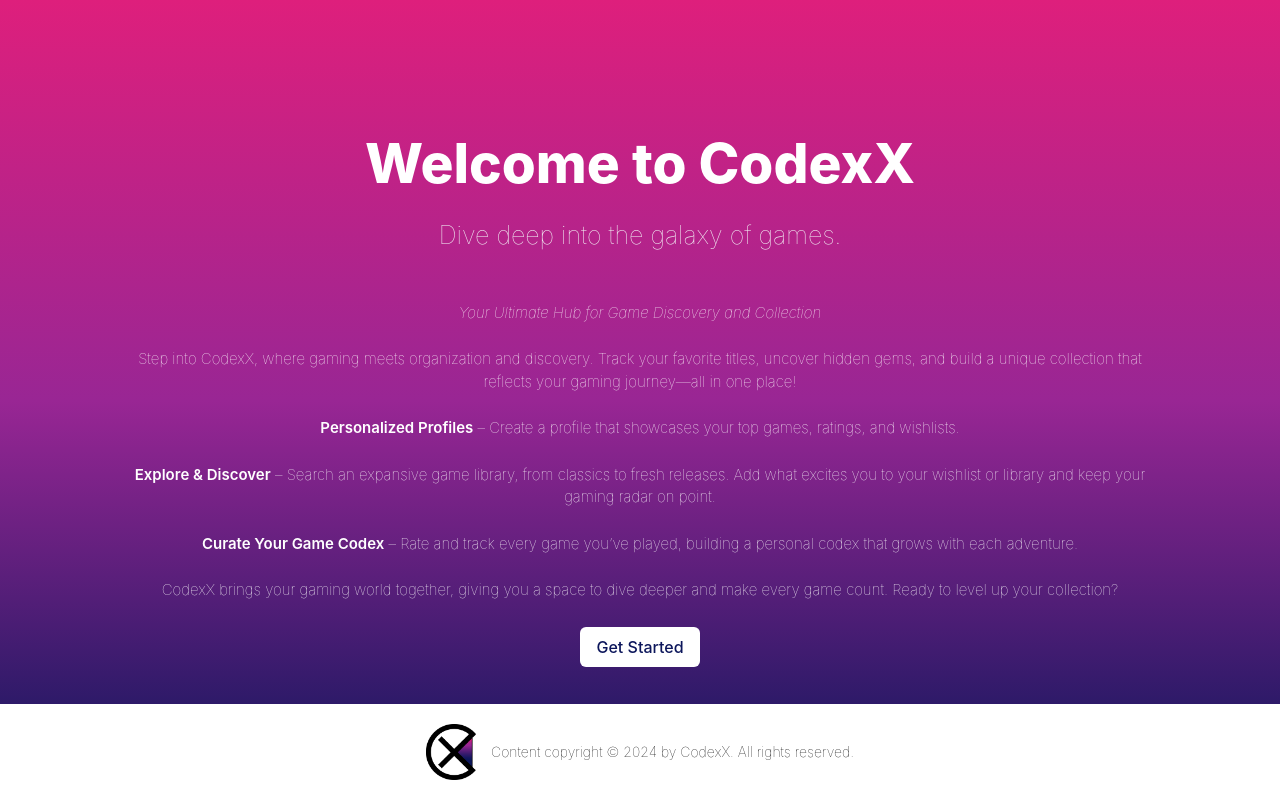
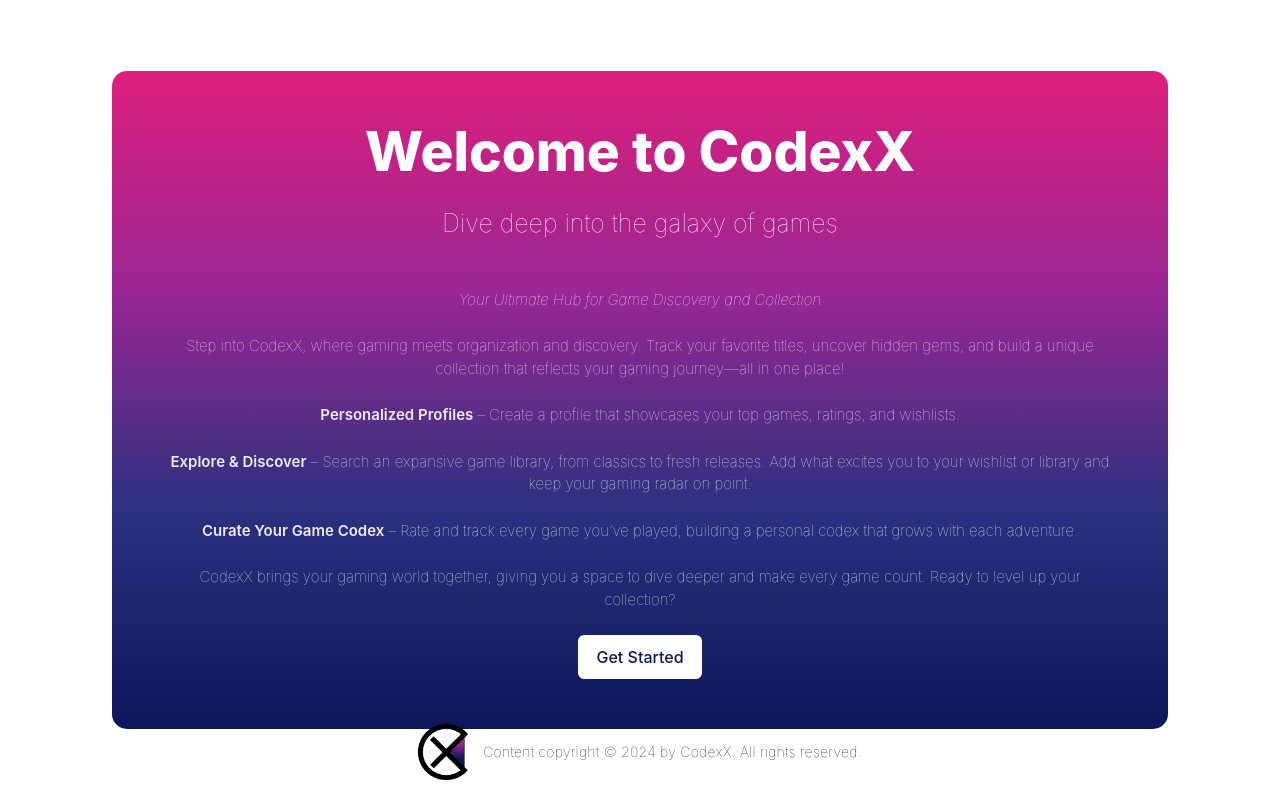
Before and after one commit to kyand38/CodexX, a React (Vite) app in the folder client/: page / in a window 1280 px wide. Built offline with nearby package versions, Linux system fonts and the light colour scheme.

Commit message:
Styling all the way

```diff
--- a/client/src/components/Footer.tsx
+++ b/client/src/components/Footer.tsx
@@ -6,7 +6,9 @@ const Footer: React.FC = () => {
     <footer className="footer">
       <div className="footer-content">
         <img src={logo} alt="CodexX Logo" style={{ width: '100px', height: 'auto' }} />
-        <p>Content copyright &copy; {new Date().getFullYear()} by CodexX. All rights reserved.</p>
+        <p className="footer-text">
+          Content copyright &copy; {new Date().getFullYear()} by CodexX. All rights reserved.
+        </p>
       </div>
     </footer>
   );
--- a/client/src/components/Header.tsx
+++ b/client/src/components/Header.tsx
@@ -1,22 +1,22 @@
 import React from 'react';
 import { Link } from 'react-router-dom';
+import Logout from './Logout';
+import LogoImage from '../assets/CodexX Logo.png';
+import '../index.css';
 
 const Header: React.FC = () => {
   return (
     <header>
       <div className="header-container">
-        {/* Logo linking to Home */}
         <div className="logo">
           <Link to="/">
-            <h1>CodexX</h1>
+            <img src={LogoImage} alt="CodexX Logo" className="logo-image" />
           </Link>
         </div>
 
-        {/* Right-aligned navigation buttons */}
         <div className="nav-links">
           <Link to="/wishlist">Wishlist</Link>
-          <Link to="/login">Login</Link>
-          <Link to="/register">Register</Link>
+          <Logout />
         </div>
       </div>
     </header>
--- a/client/src/index.css
+++ b/client/src/index.css
@@ -54,55 +54,49 @@ button:focus-visible {
   outline: 4px auto -webkit-focus-ring-color;
 }
 
-@media (prefers-color-scheme: light) {
-  :root {
-    color: #213547;
-    background-color: #ffffff;
-  }
-  a:hover {
-    color: #747bff;
-  }
-  button {
-    background-color: #f9f9f9;
-  }
-} */
+*/
 
-body {
-  background-color: #000;
-  height: 100%;
-  margin: 0;
-  background: linear-gradient(to bottom, #de1f7c, #992694, #0c165b);
+/* Button Styles */
+.button.is-link {
+  background-color: #0c165b;
+  color: white;
+  border: 2px solid #0c165b;
 }
 
+.button.is-link:hover {
+  background-color: white;
+  color: #0c165b;
+  border: 2px solid #0c165b;
+}
+
+/* Get Started Button */
+.button.is-link.mt-5 {
+  background-color: #fff;
+  color: #0c165b;
+  border: 2px solid #fff;
+}
+
+.button.is-link.mt-5:hover {
+  background-color: #de1f7c;
+  color: #fff;
+  border: 2px solid #de1f7c;
+}
+
+
+/* Header */
 .hero-body {
-  background: linear-gradient(to bottom, #de1f7c, #992694, #0c165b);
   position: relative;
 }
 
 .container p {
-  color: #ffffff;
   font-size: 15px;
   font-weight: lighter;
+  color: inherit;
 }
 
 .container strong {
   font-size: 15px;
-  color: #ffffff;
-}
 
-.hero.is-fullheight .hero-body>.container, .hero.is-fullheight-with-navbar .hero-body>.container, .hero.is-halfheight .hero-body>.container {
-  color: orange;
-}
-
-.button.is-link {
-  background-color: #fff;
-  color: #0c165b;
-  margin-top: 25px;
-}
-
-.button.is-link:hover {
-  background-color: #0c165b;
-  color: #fff;
 }
 
 .title:not(.is-spaced):has(+.subtitle) {
@@ -116,10 +110,54 @@ p.subtitle.has-text-light {
   font-size: 25px;
 }
 
-.container .columns .column .box .title {
+
+
+
+
+/* Landing Page Styles */
+.hero-body {
+  position: relative;
+  background-color: #fff;
+}
+
+.landing-page .container {
+  border-width: 2px;
+  padding: 50px;
+  border-radius: 15px;
+  background: linear-gradient(to bottom, #de1f7c, #992694, #2b317f, #0c165b);
+}
+
+.container p {
+  font-size: 15px;
+  font-weight: lighter;
+  color: #ececec;
+}
+
+.container strong {
+  color: #ececec;
+  font-size: 15px;
+}
+
+
+/* Landing Page Styles */
+.box {
+  background-color: inherit;
+  border-radius: 8px;
+  box-shadow: 0 4px 8px rgba(0, 0, 0, 0.1);
+  padding: 40px;
+  width: 100%;
+  max-width: 500px;
+  margin: 50px auto;
+}
+
+.title.is-3.has-text-link.has-text-centered {
   margin-bottom: 25px;
   font-size: 25px;
   color: #de1f7c !important;
+}
+
+.field {
+  text-align: center; /* Centers content horizontally inside the div */
 }
 
 .field .label {
@@ -132,35 +170,15 @@ p.subtitle.has-text-light {
   margin-bottom: 15px;
 }
 
-.field.is-grouped.is-grouped-centered {
-  justify-content: center;
-  margin-bottom: 25px;
+.field .button.is-link {
+  margin-bottom: 15px;
 }
 
-/* Style for the "Login" button */
-.button.is-login {
-  background-color: #0c165b;
-  color: white;
-  border-radius: 4px;
-}
-
-/* Style for the "Already have an account?" button */
-.button.is-signup {
-  color: #0c165b;
-  border: 2px solid #0c165b;
-}
-
-.button.is-signup:hover {
-  background-color: transparent;
-  color: #0c165b;
-  border: 2px solid #0c165b;
-}
-
+/* Style for Footer */
 .footer {
   display: flex;
   align-items: center;
   padding: 20px;
-  background-color: #fff;
   justify-content: center;
   position: fixed;
   left: 0;
@@ -168,6 +186,7 @@ p.subtitle.has-text-light {
   bottom: 0;
   width: 100%;
   z-index: 10;
+  background: none;
 }
 
 .footer-content {
@@ -181,8 +200,35 @@ p.subtitle.has-text-light {
   margin-right: 15px;
 }
 
-.footer-content p {
+.footer p {
   margin: 0;
   font-size: 14px;
+  letter-spacing: 0.02em;
   color: #000;
 }
+
+
+
+
+
+
+
+@media (prefers-color-scheme: dark) {
+  .button.is-link {
+    background-color: white;
+    color: #0c165b;
+    border: 2px solid white;
+  }
+
+  .button.is-link:hover {
+    background-color: white;
+    color: #0c165b;
+    border: 2px solid white;
+  }
+  .footer p {
+    color: #fff;
+  }
+  .field .label {
+    color: #fff;
+  }
+}
--- a/client/src/pages/GameDetailsPage.tsx
+++ b/client/src/pages/GameDetailsPage.tsx
@@ -1,6 +1,6 @@
 import React, { useEffect, useState } from 'react';
 import { useParams } from 'react-router-dom';
-import { rawgSerivice } from '../service/rawgService';  // Service for fetching data
+import { rawgService } from '../service/rawgService';  // Service for fetching data
 import GameDetail from '../components/GameDetail'; // UI component that displays game details
 import Header from '../components/Header';
 import SearchBar from '../components/SearchBar';
@@ -14,7 +14,7 @@ const GameDetailsPage: React.FC = () => {
   useEffect(() => {
     const fetchGameDetails = async () => {
       try {
-        const fetchedGame = await rawgSerivice.getGame(Number(id));  // Fetch game data
+        const fetchedGame = await rawgService.getGame(Number(id));  // Fetch game data
         setGame(fetchedGame);  // Update state with fetched data
       } catch (error) {
         console.error('Error fetching game details:', error);  // Handle errors
--- a/client/src/pages/LandingPage.tsx
+++ b/client/src/pages/LandingPage.tsx
@@ -1,4 +1,3 @@
-// src/pages/LandingPage.tsx
 import React from 'react';
 import { Link } from 'react-router-dom';
 
@@ -9,30 +8,38 @@ const LandingPage: React.FC = () => {
       <section className="hero is-fullheight has-background-dark">
         <div className="hero-body">
           <div className="container has-text-centered">
-            {/* Background Element */}
-            <div className="background-element"></div>
-
             {/* Hero Content */}
             <h1 className="title has-text-white">
               Welcome to CodexX
             </h1>
 
             <p className="subtitle has-text-light">
-              Dive deep into the galaxy of games.
+              Dive deep into the galaxy of games
             </p>
 
             <p><em>Your Ultimate Hub for Game Discovery and Collection</em></p>
+
             <br />
+
             <p>Step into CodexX, where gaming meets organization and discovery. Track your favorite titles, uncover hidden gems, and build a unique collection that reflects your gaming journey—all in one place!</p>
+
             <br />
+
             <p><strong>Personalized Profiles</strong> – Create a profile that showcases your top games, ratings, and wishlists.</p>
+
             <br />
+
             <p><strong>Explore & Discover</strong> – Search an expansive game library, from classics to fresh releases. Add what excites you to your wishlist or library and keep your gaming radar on point.</p>
+
             <br />
+
             <p><strong>Curate Your Game Codex</strong> – Rate and track every game you’ve played, building a personal codex that grows with each adventure.</p>
+
             <br />
+
             <p>CodexX brings your gaming world together, giving you a space to dive deeper and make every game count. Ready to level up your collection?</p>
-            <Link to="/login" className="button is-link">
+
+            <Link to="/login" className="button is-link mt-5">
               Get Started
             </Link>
           </div>
--- a/client/src/pages/ProfilePage.tsx
+++ b/client/src/pages/ProfilePage.tsx
@@ -4,7 +4,6 @@ import Logout from '../components/Logout';
 import Header from '../components/Header';
 import SearchBar from '../components/SearchBar';
 import GameCard from '../components/GameCard';
-import Footer from '../components/Footer';
 import { RawgGame } from '../interfaces/RawgGame';
 
 const ProfilePage: React.FC = () => {
```
Also changed, not shown: client/src/assets/Placeholder Logo.png (deleted), 1 other file (tests, documents, lock files or other folders). Lines whose indentation alone changed are shown as unchanged.
